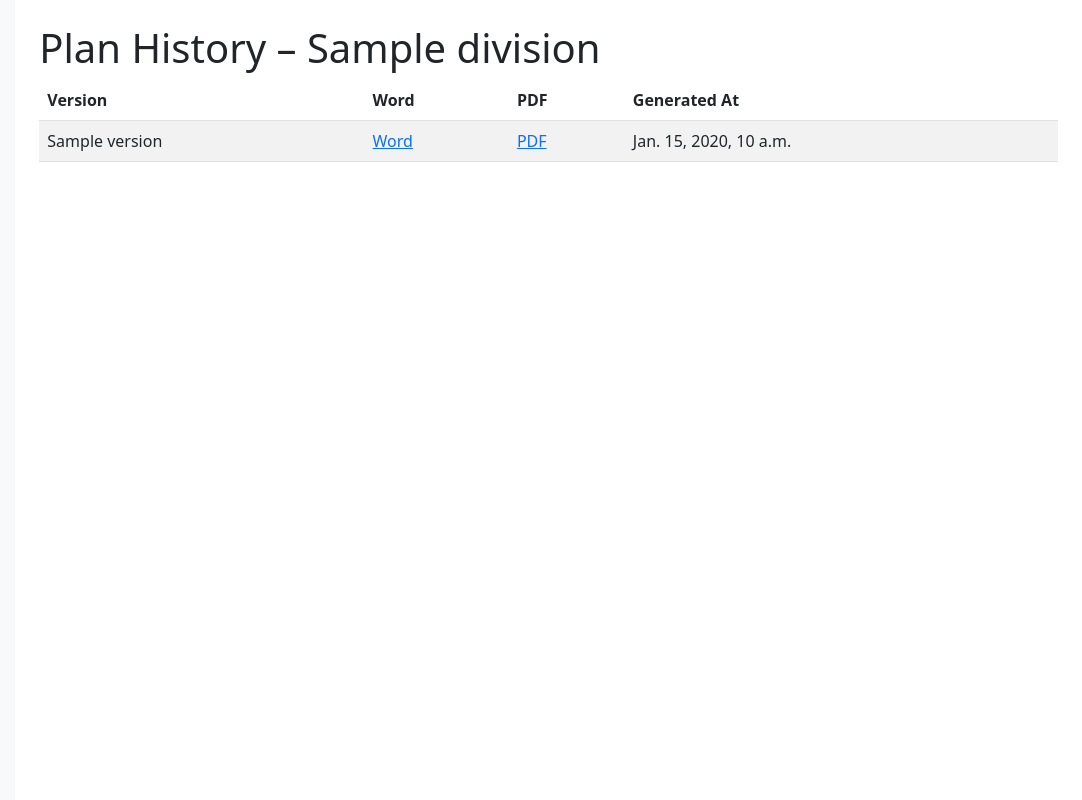
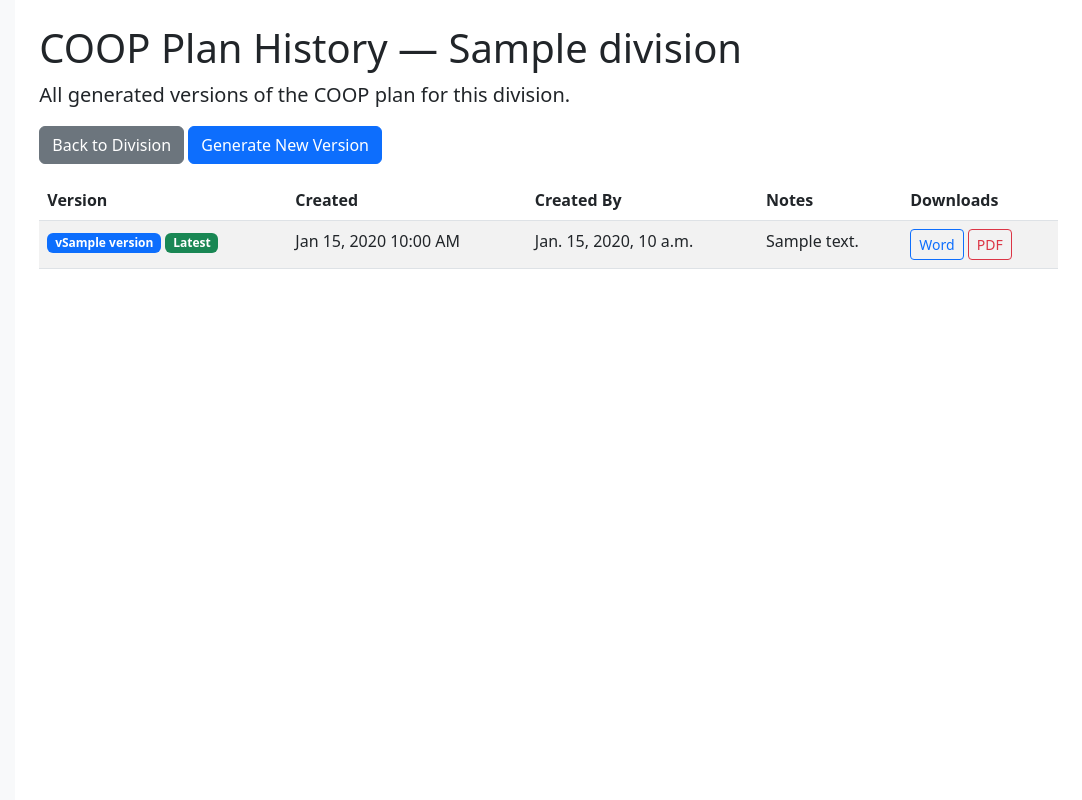
Before and after one commit to cheald10/coop_project, a Django app: template BCP App/core/templates/coop_plan/history.html in a window 1280 px wide. Shown: the part 50-850 px from the top of the page, without its empty margins (198-1280 px from the left). Run offline with Django 3.2, Linux system fonts and the light colour scheme; the template is opened without the code that fills it: most values are stand-ins (such as "Sample title", 1, 10 or a date in 2020); some libraries are stand-ins or nearby versions.

Commit message:
Update history.html

```diff
--- a/BCP App/core/templates/coop_plan/history.html
+++ b/BCP App/core/templates/coop_plan/history.html
@@ -1,28 +1,54 @@
 {% extends "base.html" %}
-{% block title %}Plan History - {{ division.name }}{% endblock %}
+{% block title %}COOP Plan History — {{ division.name }}{% endblock %}
 {% block content %}
-<h1>Plan History – {{ division.name }}</h1>
+<h1>COOP Plan History — {{ division.name }}</h1>
+<p class="lead">All generated versions of the COOP plan for this division.</p>
 
+<div class="mb-3">
+  <a href="{% url 'division_detail' division.id %}" class="btn btn-secondary">Back to Division</a>
+  <a href="{% url 'generate_coop_plan' division.id %}" class="btn btn-primary">Generate New Version</a>
+</div>
+
+{% if plans %}
   <table class="table table-striped">
     <thead>
       <tr>
         <th>Version</th>
-      <th>Word</th>
-      <th>PDF</th>
-      <th>Generated At</th>
+        <th>Created</th>
+        <th>Created By</th>
+        <th>Notes</th>
+        <th>Downloads</th>
       </tr>
     </thead>
     <tbody>
       {% for plan in plans %}
         <tr>
-        <td>{{ plan.version }}</td>
-        <td><a href="{{ plan.word_file.url }}" target="_blank">Word</a></td>
-        <td><a href="{{ plan.pdf_file.url }}" target="_blank">PDF</a></td>
-        <td>{{ plan.created_at }}</td>
+          <td>
+            <span class="badge bg-primary">v{{ plan.version }}</span>
+            {% if forloop.first %}
+              <span class="badge bg-success">Latest</span>
+            {% endif %}
+          </td>
+          <td>{{ plan.created_at|date:"M d, Y g:i A" }}</td>
+          <td>{{ plan.created_by|default:"System" }}</td>
+          <td>{{ plan.notes|truncatewords:10 }}</td>
+          <td>
+            <a href="{{ plan.docx_file.url }}" class="btn btn-sm btn-outline-primary" download>
+              Word
+            </a>
+            <a href="{{ plan.pdf_file.url }}" class="btn btn-sm btn-outline-danger" download>
+              PDF
+            </a>
+          </td>
         </tr>
-    {% empty %}
-      <tr><td colspan="4">No plans generated yet.</td></tr>
       {% endfor %}
     </tbody>
   </table>
+{% else %}
+  <div class="alert alert-info">
+    No COOP plans have been generated yet for this division.
+    <a href="{% url 'generate_coop_plan' division.id %}" class="alert-link">Generate your first plan</a>.
+  </div>
+{% endif %}
+
 {% endblock %}
```
Lines whose indentation alone changed are shown as unchanged.
